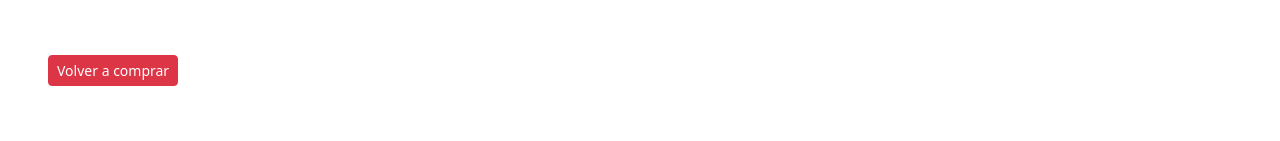
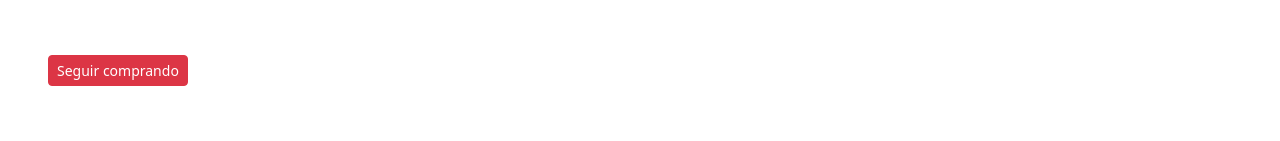
Before and after one commit to jorjonico/D-M-shop, a React (Create React App) app: page /cart in a window 1280 px wide. Shown: the part 159-300 px from the top of the page. Built offline with nearby package versions, Linux system fonts and the light colour scheme.

Commit message:
con context

```diff
--- a/src/App.js
+++ b/src/App.js
@@ -5,8 +5,10 @@ import './App.css';
 import { BrowserRouter, Routes, Route } from "react-router-dom";
 import ItemDetailContainer from './components/ItemDetailContainer'
 import Cart from './components/Cart'
+import CartContextProvider from './components/CartContext';
 const App = () => {
   return (
+    <CartContextProvider>
       <BrowserRouter>
         <NavBar/>
           <Routes>
@@ -18,6 +20,7 @@ const App = () => {
               <Route path='*'element={<p>404</p>}/>
           </Routes>
       </BrowserRouter>
+    </CartContextProvider>
   );
 }
 
--- a/src/components/Cart.jsx
+++ b/src/components/Cart.jsx
@@ -1,11 +1,18 @@
 import 'bootstrap/dist/css/bootstrap.css';
 import { Link } from "react-router-dom";
 import Button from 'react-bootstrap/Button';
+import { useContext } from 'react';
+import { CartContext } from './CartContext';
 const Cart = () => {
+    const {cartList} = useContext(CartContext);
+
     return (
         <>
         <h3 className='p-5'>Este es el Carrito 🛒</h3>
-        <Button variant="danger" size="sm" className='m-5 mt-0' as={Link} to={`/`}>Volver a comprar</Button>
+        {
+            cartList.map(item => <li>{item.nombre}</li>)
+        }
+        <Button variant="danger" size="sm" className='m-5 mt-0' as={Link} to={`/`}>Seguir comprando</Button>
         </>
     );
 }
--- /dev/null
+++ b/src/components/CartContext.jsx
@@ -0,0 +1,20 @@
+import { useState } from "react";
+import { createContext } from "react";
+
+export const CartContext = createContext();
+
+const CartContextProvider = ({children}) => {
+    const [cartList, setCartList] = useState([])
+
+    const addItem = (product) =>{
+        setCartList([...cartList, product])
+    }
+
+    return(
+        <CartContext.Provider value={{cartList, addItem}}>
+            {children}
+        </CartContext.Provider>
+    );
+}
+
+export default CartContextProvider;
--- a/src/components/CartWidget.jsx
+++ b/src/components/CartWidget.jsx
@@ -2,9 +2,10 @@ import 'bootstrap/dist/css/bootstrap.min.css';
 import { Cart3 } from 'react-bootstrap-icons';
 import Badge from "react-bootstrap/Badge";
 import Button from 'react-bootstrap/Button';
+import { Link } from "react-router-dom";
 const CartWidget = () => {
     return (
-        <Button variant="light">
+        <Button variant="light" as={Link} to={`/cart`}>
         <Cart3 className='card-ico'/> <Badge bg="danger">2</Badge>
         <span className="visually-hidden">unread messages</span>
         </Button>
--- a/src/components/ItemDetail.jsx
+++ b/src/components/ItemDetail.jsx
@@ -3,9 +3,10 @@ import ListGroup from 'react-bootstrap/ListGroup';
 import 'bootstrap/dist/css/bootstrap.css';
 import '../App.css';
 import ItemCount from "./ItemCount";
-import { useState } from "react";
+import { useState, useContext } from "react";
 import { Link } from "react-router-dom";
 import Button from 'react-bootstrap/Button';
+import { CartContext } from './CartContext';
 
 function ItemDetail({imagen, nombre, descripcion, edad, genero, stock, precio, color}) {
     /*     let onAdd = () =>{
@@ -14,9 +15,11 @@ function ItemDetail({imagen, nombre, descripcion, edad, genero, stock, precio, c
         }
     } */
     const [enCarrito, setEnCarrito] = useState(false);
+    const {addItem} = useContext(CartContext);
     function onAdd(agregar){
         alert(`Usted a cargado ${agregar} productos al carrito`);
         setEnCarrito(true);
+        addItem({imagen, nombre, descripcion, edad, genero, stock, precio, color})
     }
     return(
         <div className="card mb-3 mt-5" style={{ width: '800px' }}>
```
Lines whose indentation alone changed are shown as unchanged.
